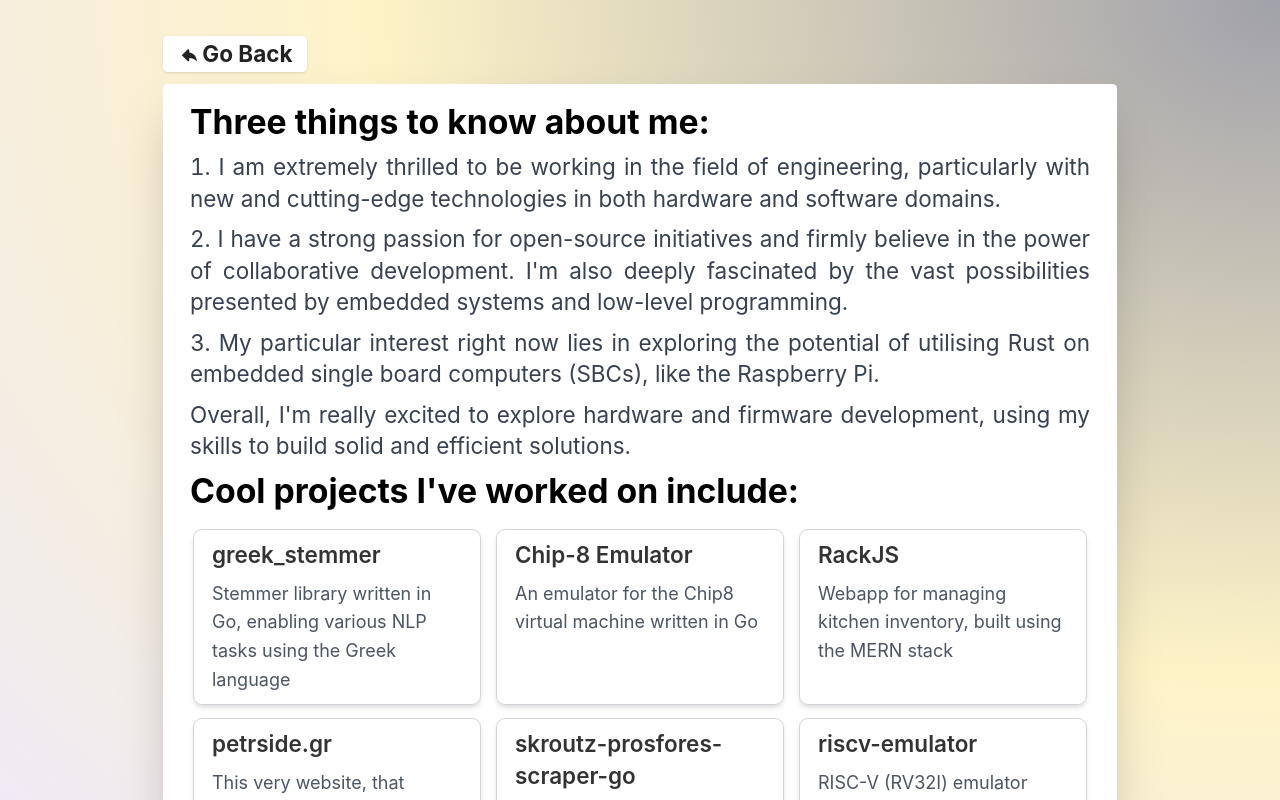
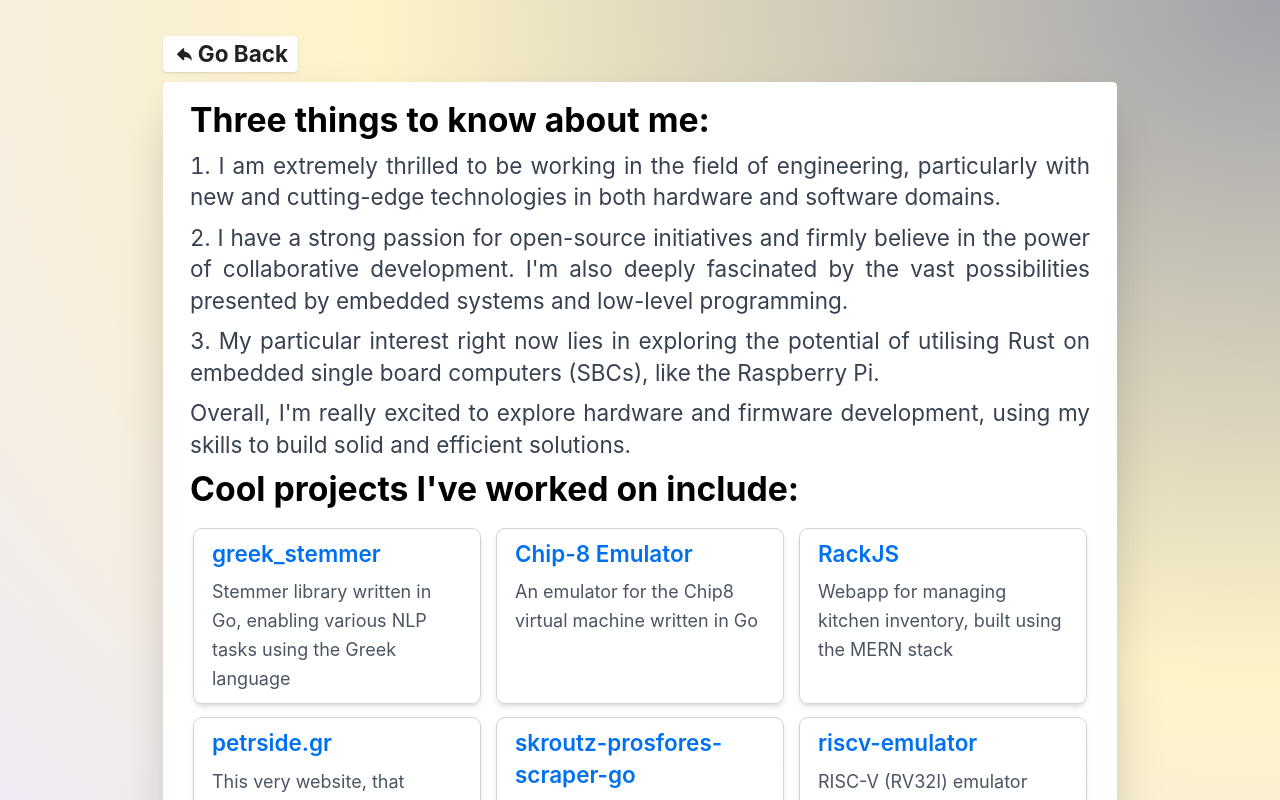
Before and after one commit to petersid2022/petrside, a Next.js app: page /about in a window 1280 px wide. Shown: the top 800 px of the page. Built offline with nearby package versions, Linux system fonts and the light colour scheme.

Commit message:
changed project card animation

```diff
--- a/components/ProjectCard.tsx
+++ b/components/ProjectCard.tsx
@@ -1,5 +1,6 @@
 import React from 'react';
 import Link from 'next/link';
+import { BiLinkExternal } from 'react-icons/bi';
 
 interface ProjectCardProps {
     title: string;
@@ -9,16 +10,15 @@ interface ProjectCardProps {
 
 const ProjectCard: React.FC<ProjectCardProps> = ({ title, description, url }) => {
     return (
-        <div className="bg-gradient-to-br from-white via-white to-dde6d5 px-4 py-2 rounded-lg border border-gray-300 shadow-md transition-transform transform hover:scale-105 hover:opacity-90 w-64">
-            <Link style={{ textDecoration: 'none', color: '#333' }} href={url} target="_blank" rel="noopener noreferrer">
-                <div >
-                    <h1 className="text-xl font-semibold">{title}</h1>
-                    <p className="mt-2 text-gray-600 overflow-hidden w-full">
-                        {description}
-                    </p>
-                </div>
-            </Link>
-        </div>
+        <Link className="group bg-gradient-to-br from-white via-white to-dde6d5 px-4 py-2 rounded-lg border border-gray-300 shadow-md w-64 hover:no-underline" href={url} target="_blank" rel="noopener noreferrer">
+            <div className="flex justify-between items-start">
+                <h1 className="text-xl font-semibold flex-1 break-words">{title}</h1>
+                <BiLinkExternal className="hidden group-hover:block mt-1.5 -mr-0.5 text-lg" />
+            </div>
+            <p className="mt-2 text-gray-600 overflow-hidden w-full">
+                {description}
+            </p>
+        </Link>
     );
 };
 
--- a/components/layout.tsx
+++ b/components/layout.tsx
@@ -59,9 +59,9 @@ export default function Layout({
                 <div className="mb-2">
                     <div className={utilStyles.headingDd}>
                         <button onClick={goBack} className="hover:no-underline">
-                            <div className="text-xl bg-white hover:bg-gray-100 text-gray-800 font-semibold px-1 rounded shadow">
+                            <div className="text-xl bg-white hover:bg-gray-100 text-gray-800 font-semibold rounded shadow">
                                 <span className={utilStyles.iconTextLight} >
-                                    <TiArrowBack className="mt-0.5 mr-0.5" />
+                                    <TiArrowBack className="mr-0.5" />
                                     Go Back
                                 </span>
                             </div>
```
